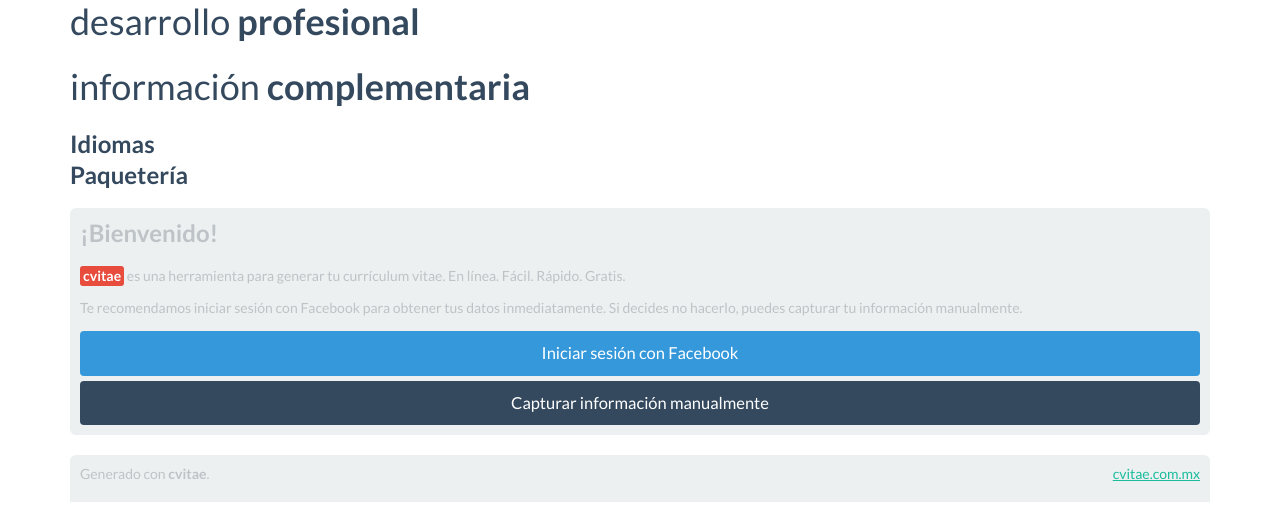
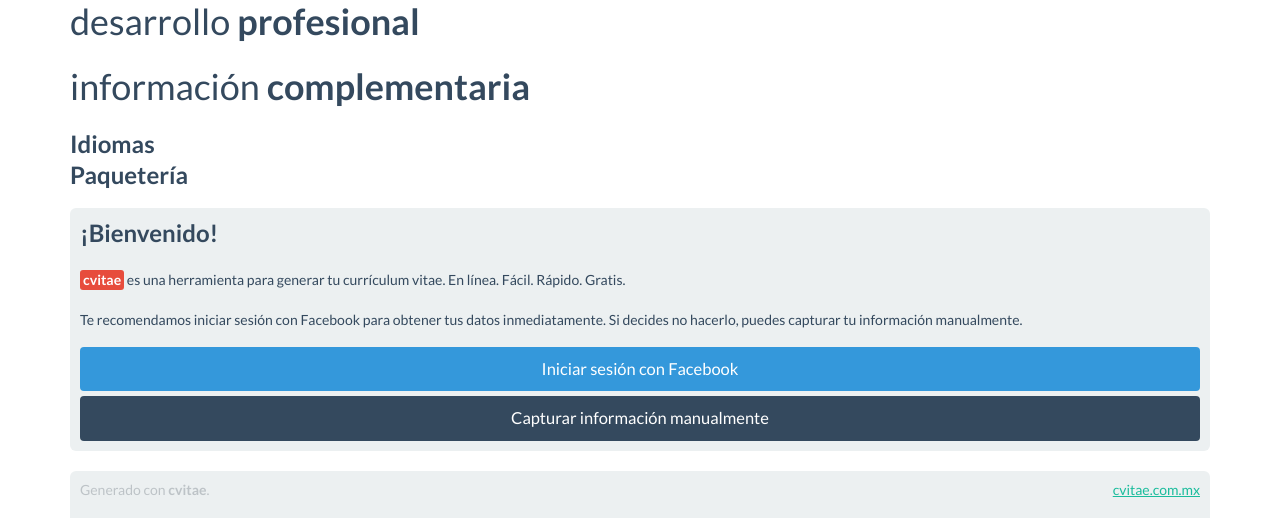
Before and after one commit to thewarpaint/cvitae, a PHP site: page / in a window 1280 px wide. Shown: the part 277-800 px from the top of the page. Run offline with PHP 8.4, Linux system fonts and the light colour scheme; some libraries are stand-ins or nearby versions.

Commit message:
Changes the dialog font color and line height.

```diff
--- a/static/css/app.css
+++ b/static/css/app.css
@@ -3,6 +3,7 @@
 @palette-sun-flower: #f1c40f;
 @palette-carrot: #e67e22;
 @palette-amethyst: #9b59b6;
+@palette-wet-asphalt: #34495e;
 */
 
 /* flat-ui { */
@@ -66,6 +67,7 @@ body {
 .dialog {
 	border-radius: 6px;
 	margin: 20px 0;
+	color: #34495e; /* @palette-wet-asphalt; */
 }
 
 .dialog h3 {
@@ -74,6 +76,7 @@ body {
 
 .dialog p {
 	margin-bottom: 15px;
+	line-height: 25px;
 }
 /* global } */
 
```
